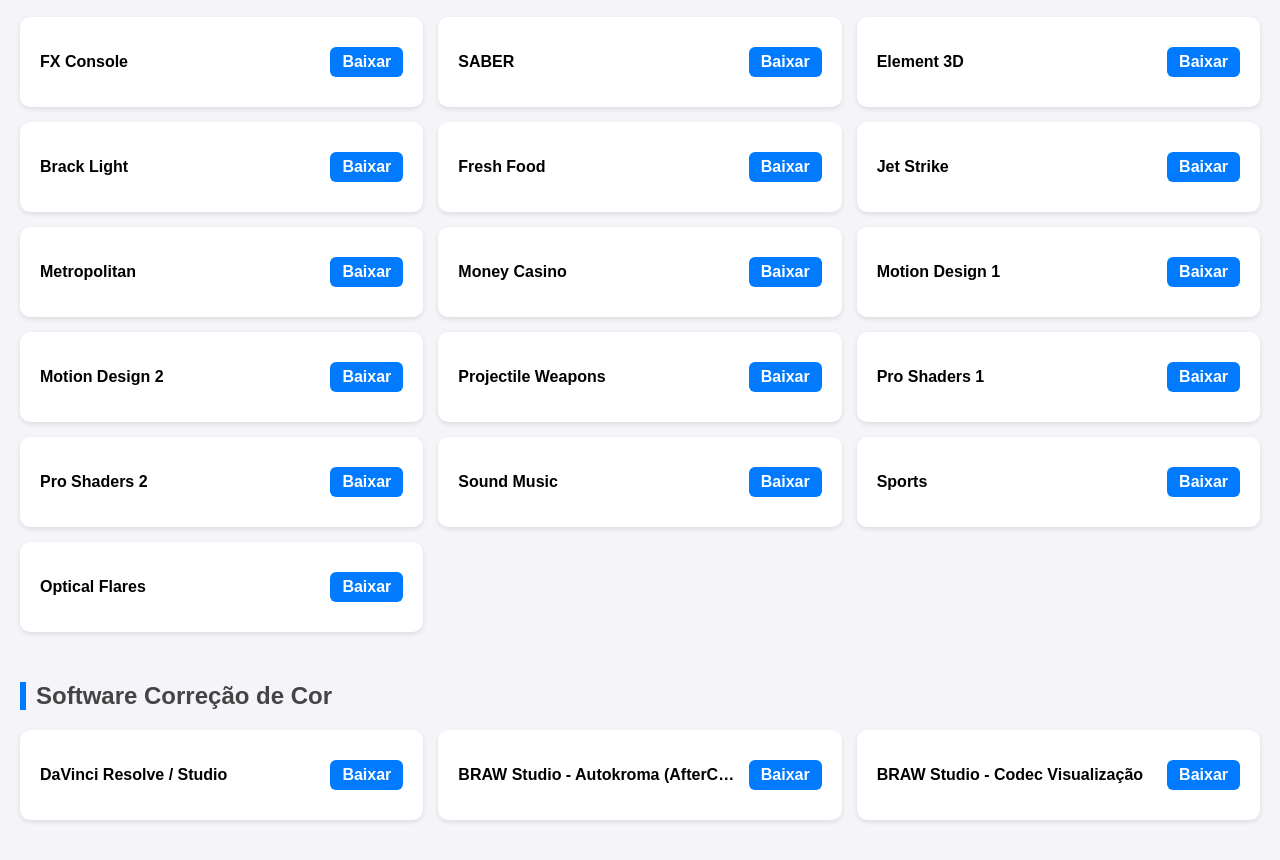
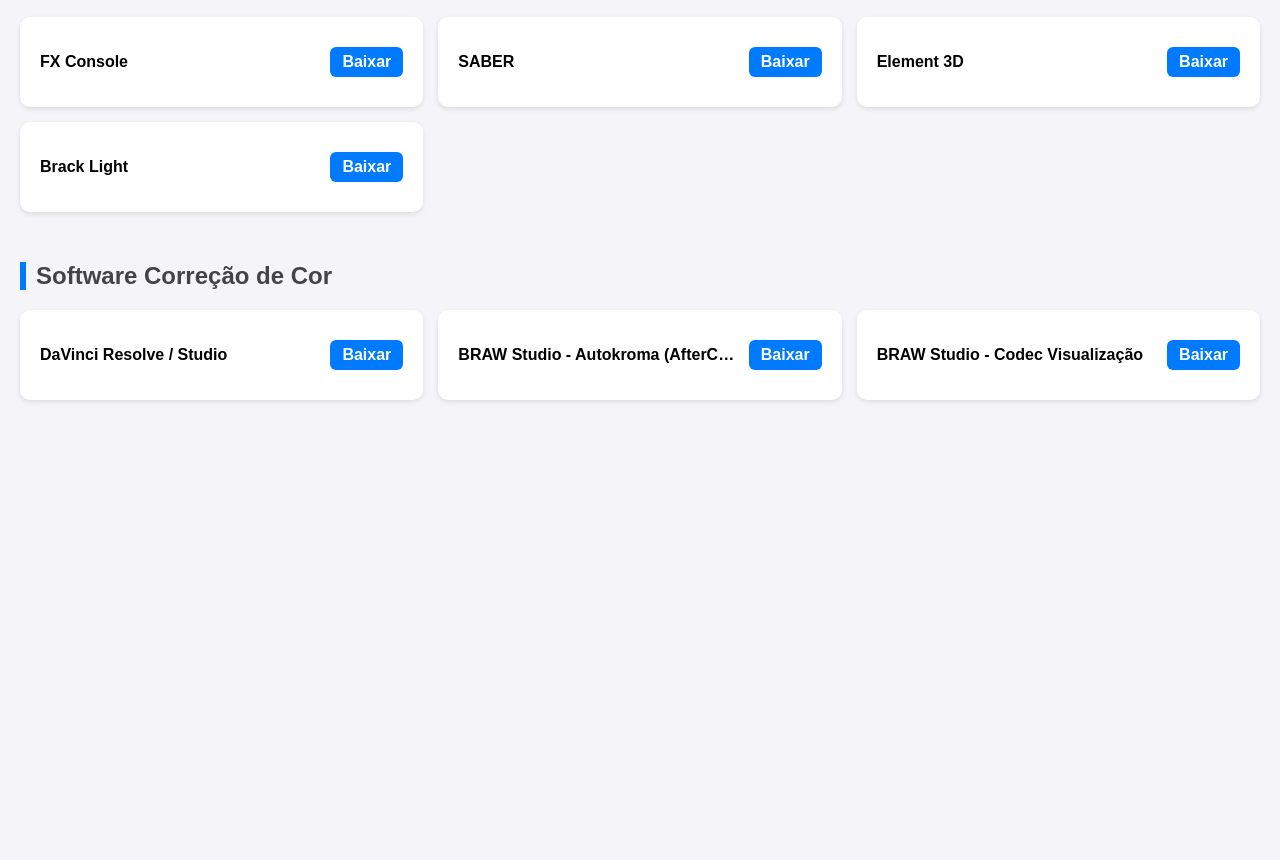
Before and after one commit to tomatomotion/software-dashboard, a plain HTML site: page index.html in a window 1280 px wide. Shown: the part 955-1815 px from the top of the page. After the commit the page ends 1425 px from the top, so only its background shows below. Drawn offline with Linux system fonts and the light colour scheme.

Commit message:
Update index.html

```diff
--- a/index.html
+++ b/index.html
@@ -58,18 +58,7 @@
   <div class="card"><span class="software-name">SABER</span><a class="btn" href="https://hypermarcas-my.sharepoint.com/:u:/g/personal/israel_a_filho_hypera_com_br/EQ52e7h8mSBPmfnUbubZZsUBRqKsq0ArhfokOzGcOMG2Aw?e=oawO5v" target="_blank">Baixar</a></div>
   <div class="card"><span class="software-name">Element 3D</span><a class="btn" href="https://hypermarcas-my.sharepoint.com/:u:/g/personal/israel_a_filho_hypera_com_br/ESdydWf3oSZJnr0A3H8bTmIBVUib1KJBPZw8DLbOwL9YPA?e=biEfVr" target="_blank">Baixar</a></div>
   <div class="card"><span class="software-name">Brack Light</span><a class="btn" href="https://hypermarcas-my.sharepoint.com/:u:/g/personal/israel_a_filho_hypera_com_br/EXSm5zTvqtREnfXaYxmIqd0Bh37shma8LotB_I86tI7Pjw?e=ReHUyv" target="_blank">Baixar</a></div>
-  <div class="card"><span class="software-name">Fresh Food</span><a class="btn" href="https://hypermarcas-my.sharepoint.com/:u:/g/personal/israel_a_filho_hypera_com_br/ER_5CkcXIW5Mh03oSNhVj4wB0gIDal7Sh0jTu5_nUdtKSA?e=OL88KJ" target="_blank">Baixar</a></div>
-  <div class="card"><span class="software-name">Jet Strike</span><a class="btn" href="https://hypermarcas-my.sharepoint.com/:u:/g/personal/israel_a_filho_hypera_com_br/EWZo7LmWQKhErNo8SWMViU0BY7hAxoHw2k_U8FJ3m4pIWQ?e=vGbHF1" target="_blank">Baixar</a></div>
-  <div class="card"><span class="software-name">Metropolitan</span><a class="btn" href="https://hypermarcas-my.sharepoint.com/:u:/g/personal/israel_a_filho_hypera_com_br/EVfTAsvflCxFqE3pk1Isl30BOj9t_r4E4R-rZOeJWtwxXA?e=nJOElF" target="_blank">Baixar</a></div>
-  <div class="card"><span class="software-name">Money Casino</span><a class="btn" href="https://hypermarcas-my.sharepoint.com/:u:/g/personal/israel_a_filho_hypera_com_br/EYkvHy8U08ZNthqGUv-wOP0BPkCrjAdh00dJDjDLweZqmA?e=2gGSpM" target="_blank">Baixar</a></div>
-  <div class="card"><span class="software-name">Motion Design 1</span><a class="btn" href="https://hypermarcas-my.sharepoint.com/:u:/g/personal/israel_a_filho_hypera_com_br/EZcPgtx8J6FPj6wPbiVVlEgBc51gGpoCX_73KqKmZQkypg?e=VWu7i4" target="_blank">Baixar</a></div>
-  <div class="card"><span class="software-name">Motion Design 2</span><a class="btn" href="https://hypermarcas-my.sharepoint.com/:u:/g/personal/israel_a_filho_hypera_com_br/EYqOVn_r9BNNjuIgFYj42DABqPxxWKc_GoVtv2oTkDnNKA?e=84eagO" target="_blank">Baixar</a></div>
-  <div class="card"><span class="software-name">Projectile Weapons</span><a class="btn" href="https://hypermarcas-my.sharepoint.com/:u:/g/personal/israel_a_filho_hypera_com_br/EZj82EY98GBLtR0aL7tfxFwBzl0f4ksDU7zoEzqEzGiOOg?e=bfPDWn" target="_blank">Baixar</a></div>
-  <div class="card"><span class="software-name">Pro Shaders 1</span><a class="btn" href="https://hypermarcas-my.sharepoint.com/:u:/g/personal/israel_a_filho_hypera_com_br/EcEEtKdC3s9NrslC_QxpJV0BwRdgj8WTO9naxqJcYad4Sw?e=BeZ8QV" target="_blank">Baixar</a></div>
-  <div class="card"><span class="software-name">Pro Shaders 2</span><a class="btn" href="https://hypermarcas-my.sharepoint.com/:u:/g/personal/israel_a_filho_hypera_com_br/Eb_g_h16Y6BBoyQx9SgG_UwBHOAbX3Lm0zmiyB75HqfJ1A?e=REUM71" target="_blank">Baixar</a></div>
-  <div class="card"><span class="software-name">Sound Music</span><a class="btn" href="https://hypermarcas-my.sharepoint.com/:u:/g/personal/israel_a_filho_hypera_com_br/EexRrt2Zi0lLjPkNGycWpJEBLhyV32DJKgTK90RBHGEK4Q?e=qkNJaT" target="_blank">Baixar</a></div>
-  <div class="card"><span class="software-name">Sports</span><a class="btn" href="https://hypermarcas-my.sharepoint.com/:u:/g/personal/israel_a_filho_hypera_com_br/EcDK0vBpxMtKjfqxmdq8tYIBWBepiBogsw3yhf9EZWpjyw?e=GCdqoC" target="_blank">Baixar</a></div>
-  <div class="card"><span class="software-name">Optical Flares</span><a class="btn" href="https://hypermarcas-my.sharepoint.com/:u:/g/personal/israel_a_filho_hypera_com_br/EVILbhHf-5tHlhZzGAWZyoQB6qjd0y4xQ1mNe9BCg6Foug?e=NudTrg" target="_blank">Baixar</a></div>
+  <!-- Demais softwares da categoria -->
 </div>
 </div>
 
@@ -79,7 +68,7 @@
 <div class="grid">
   <div class="card"><span class="software-name">DaVinci Resolve / Studio</span><a class="btn" href="https://www.blackmagicdesign.com/support/family/davinci-resolve-and-fusion" target="_blank">Baixar</a></div>
   <div class="card"><span class="software-name">BRAW Studio - Autokroma (AfterCodecs)</span><a class="btn" href="https://hypermarcas-my.sharepoint.com/:u:/g/personal/israel_a_filho_hypera_com_br/Ef6RUyiOlh5NgWQlHP_E4K4B1_LH51K3i8pxHr20nHApEA?e=Oc2vwe" target="_blank">Baixar</a></div>
-  <div class="card"><span class="software-name">BRAW Studio - Codec Visualização</span><a class="btn" href="https://hypermarcas-my.sharepoint.com/:u:/g/personal/israel_a_filho_hypera_com_br/EfmPOJLYn5NLiTjpWuJFEtsB21HbCGxOcELEpZ3BTteJTQ?e=5ZVOjC"_blank">Baixar</a></div>
+  <div class="card"><span class="software-name">BRAW Studio - Codec Visualização</span><a class="btn" href="https://hypermarcas-my.sharepoint.com/:u:/g/personal/israel_a_filho_hypera_com_br/EfmPOJLYn5NLiTjpWuJFEtsB21HbCGxOcELEpZ3BTteJTQ?e=5ZVOjC" target="_blank">Baixar</a></div>
 </div>
 </div>
 
```
